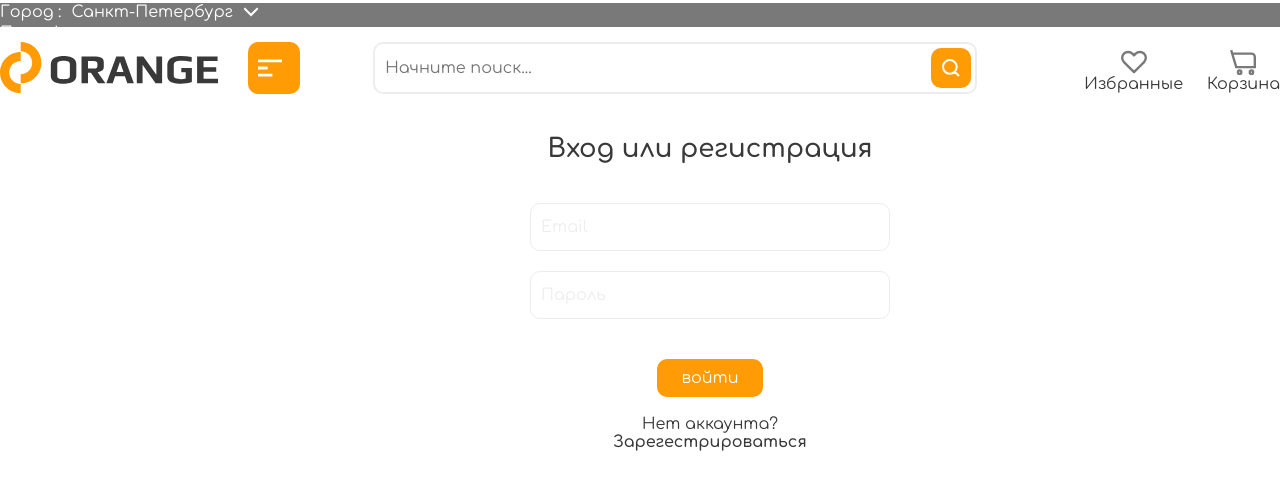
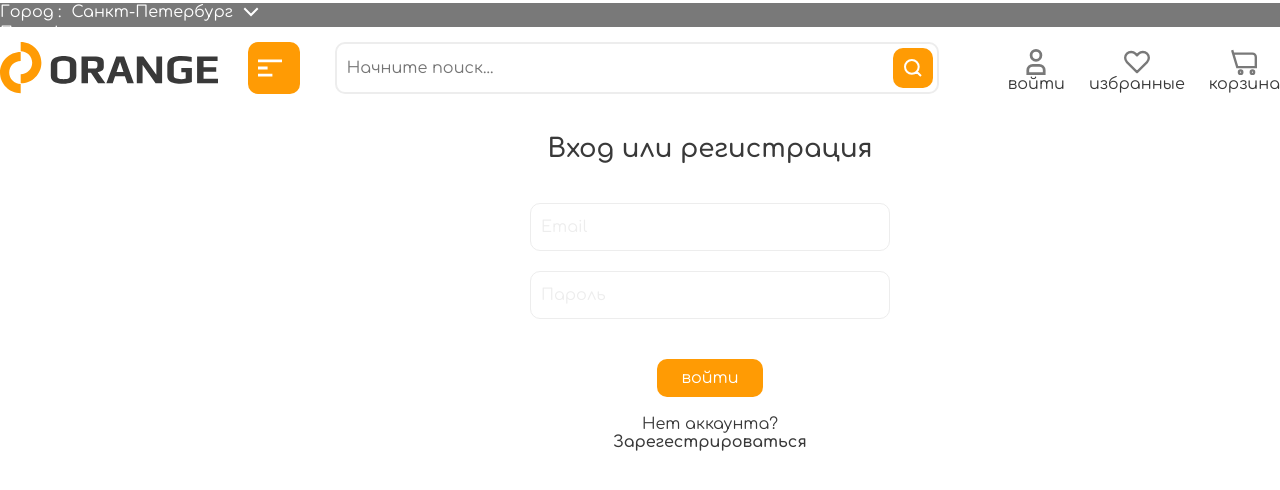
Before and after one commit to ArtErusov/eCommersOrange, a React (Vite) app: page /reg in a window 1280 px wide. Shown: the top 490 px of the page. Built offline with nearby package versions, Linux system fonts and the light colour scheme.

Commit message:
Finalized Header

```diff
--- a/src/components/layout/Header/Header.tsx
+++ b/src/components/layout/Header/Header.tsx
@@ -9,6 +9,7 @@ import mainLogo from '../../../assets/images/svg/mainLogo.svg';
 import catalogIcon from '../../../assets/images/svg/catalogIcon.svg';
 import favoritesIcon from '../../../assets/images/svg/favoritesIcon.svg';
 import cartIcon from '../../../assets/images/svg/cartIcon.svg';
+import profileIcon from '../../../assets/images/svg/profileIcon.svg';
 
 import SearchBlock from './Components/SearchBlock/SearchBlock';
 
@@ -81,14 +82,20 @@ const Header: FC = () => {
             </div>
           </div>
           <SearchBlock />
+
           <div className={styles.rightBlock}>
             <div className={styles.rightBlock_item}>
+              <img src={profileIcon} alt="Избранные" />
+              <p>войти</p>
+            </div>
+
+            <div className={styles.rightBlock_item}>
               <img src={favoritesIcon} alt="Избранные" />
-              <p>Избранные</p>
+              <p>избранные</p>
             </div>
             <div className={styles.rightBlock_item}>
               <img src={cartIcon} alt="Корзина" />
-              <p>Корзина</p>
+              <p>корзина</p>
             </div>
           </div>
         </div>
```
Also changed, not shown: src/assets/images/svg/profileIcon.svg (added).
